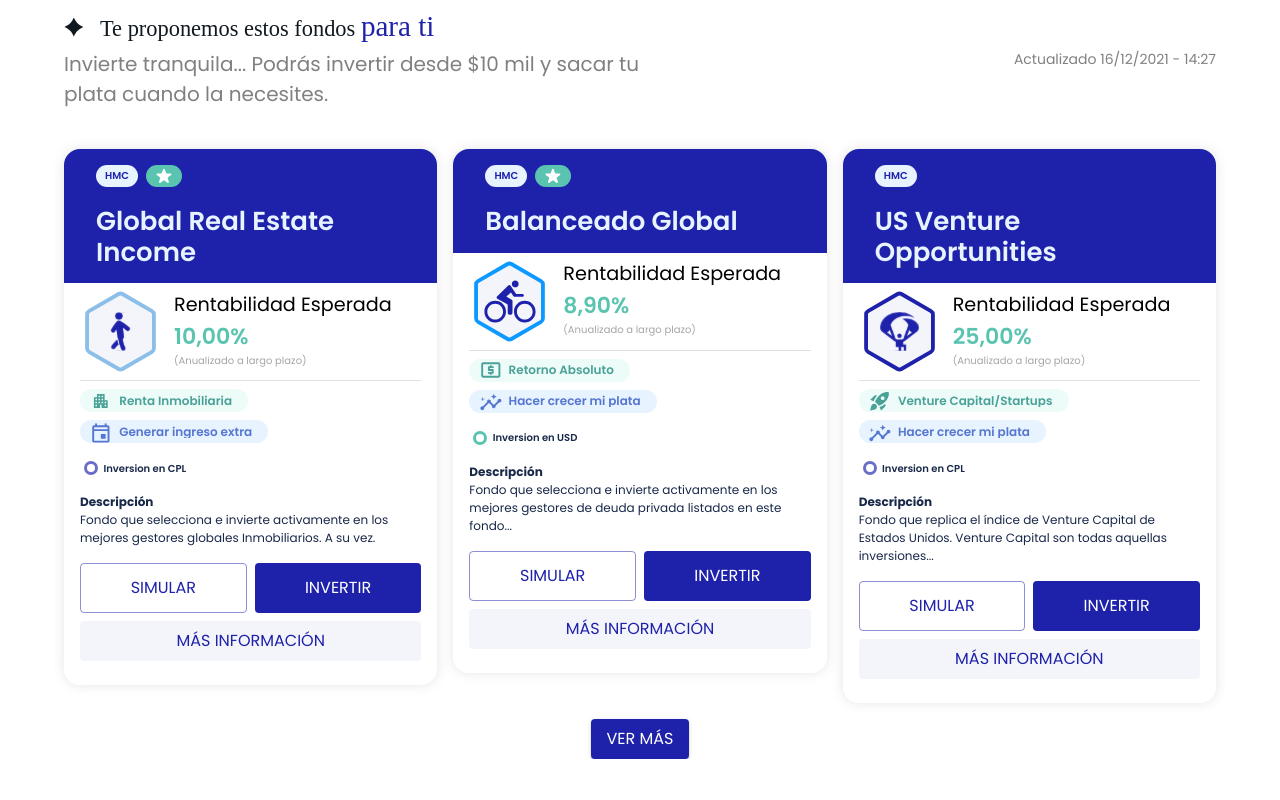
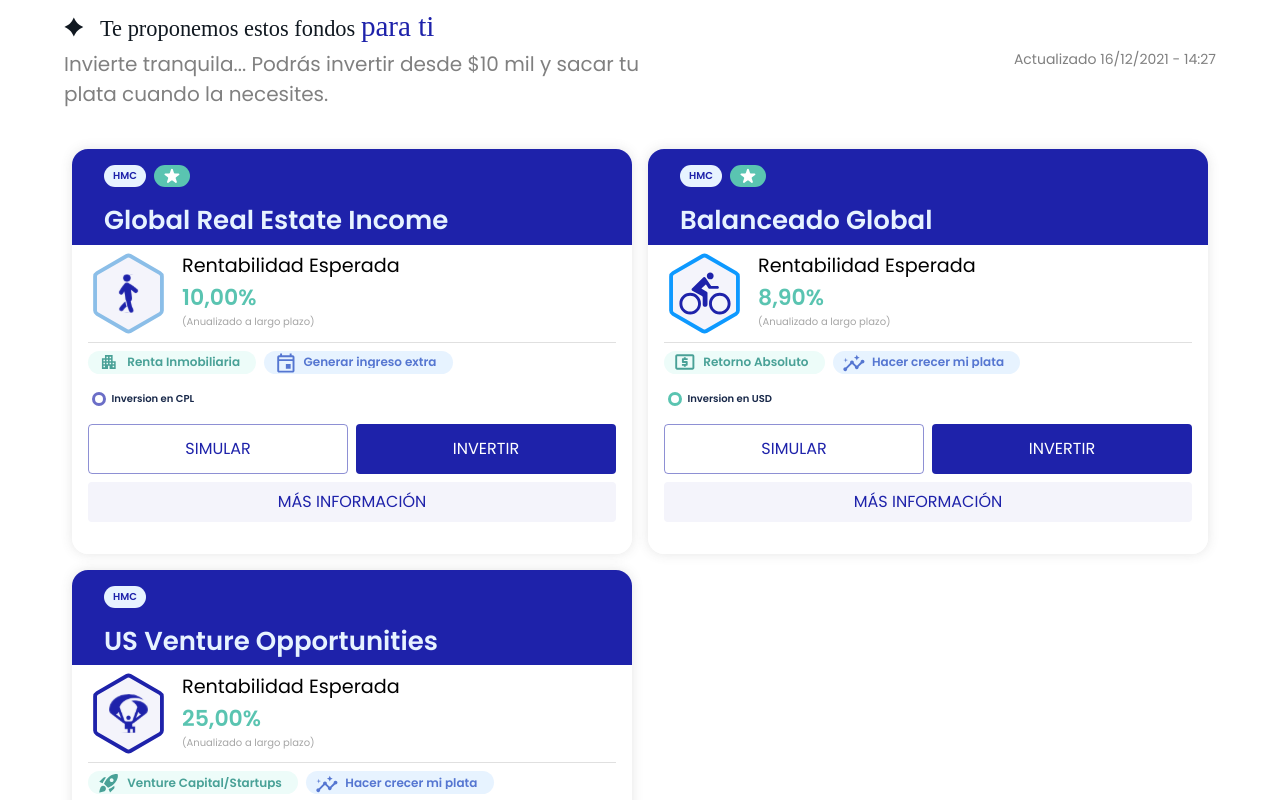
Before and after one commit to PandaDesigner/xcala-mui, a React (Vite) app: page / in a window 1280 px wide. Shown: the part 820-1620 px from the top of the page. Before the commit the page ends 1579 px from the top, so only its background shows below. Built offline with nearby package versions, Linux system fonts and the light colour scheme; a web font is replaced by a local one.

Commit message:
implementacion Grid container item

```diff
--- a/src/components/newDasborad/CardsProduct/BodyCardsContainer.jsx
+++ b/src/components/newDasborad/CardsProduct/BodyCardsContainer.jsx
@@ -35,7 +35,7 @@ const TitelCards = styled(Stack)({
 	isolation: "isolate",
 	flexDirection: "row",
 	width: "100%",
-	maxWidth: "374px",
+	//maxWidth: "374px",
 	justifyContent: "flex-start",
 	alignItems: "center",
 	padding: "0px",
@@ -139,7 +139,7 @@ export const BodyCardsContainer = ({
 				</Stack>
 			</Stack>
 			<TypeOfCurrency typeCurrency={typeCurrency} />
-			<CardsDescription funDescription={funDescription} />
+			{/*<CardsDescription funDescription={funDescription} />*/}
 			<CardsButtomGroup />
 		</BodyContainers>
 	);
--- a/src/components/newDasborad/CardsProduct/CardsFound.jsx
+++ b/src/components/newDasborad/CardsProduct/CardsFound.jsx
@@ -1,4 +1,4 @@
-import { Stack, styled } from "@mui/material";
+import { Grid, Stack, styled } from "@mui/material";
 import { HeadContainerCards } from "./HeadContainerCards";
 import { BodyCardsContainer } from "./BodyCardsContainer";
 const CardsProduct = styled(Stack)({
@@ -7,16 +7,16 @@ const CardsProduct = styled(Stack)({
 	position: "relative",
 	isolation: "isolate",
 	flexDirection: "column",
-	justifyContent: "flex-start",
-	alignItems: "flex-start",
+	justifyContent: "stretch",
+	alignItems: "stretch",
 	padding: "0px",
 	boxSizing: "border-box",
 	overflow: "hidden",
 	width: "100%",
 	height: "100%",
-	maxWidth: "456px",
+	maxWidth: "49.2%",
 	//maxHeight: "483.9px",
-	minWidth: "316px",
+	minWidth: "100%",
 	cursor: "pointer",
 	transitionDelay: "-2000",
 	transitionDuration: "3000",
@@ -38,6 +38,7 @@ export const CardsFound = ({
 	funDescription = "Lorem ipsum dolor sit amet consectetur. Congue hendrerit et lacinia donec tristique. A sit commodo fusce viverra",
 }) => {
 	return (
+		<Grid item lg={4} md={4} sm={4} xs={4}>
 		<CardsProduct>
 			<HeadContainerCards fundName={fundName} fundPerfile={fundPerfile} />
 			<BodyCardsContainer
@@ -48,7 +49,8 @@ export const CardsFound = ({
 				typeCurrency={typeCurrency}
 				rentabilityFound={rentabilityFound}
 				funDescription={funDescription}
-			/>
+				/>
 		</CardsProduct>
+		</Grid>
 	);
 };
--- a/src/components/newDasborad/DiviaiderSectionText.jsx
+++ b/src/components/newDasborad/DiviaiderSectionText.jsx
@@ -15,7 +15,7 @@ const ContainerDivaider = styled(Stack)({
 	padding: "0px",
 	boxSizing: "border-box",
 	width: "100%",
-	maxWidth: "1398px",
+	//maxWidth: "1398px",
 	marginBottom: "20px",
 });
 const TitelDivaiderContent = styled(Stack)({
@@ -107,7 +107,7 @@ const ContenTime = styled(Typography)({
 
 export const DiviaiderSectionText = () => {
 	return (
-		<ContainerDivaider maxWidth={"1398px"}>
+		<ContainerDivaider >
 			<TitelDivaiderContent
 				justifyContent={{
 					xs: "center",
--- a/src/components/newDasborad/GreetingDashboard.jsx
+++ b/src/components/newDasborad/GreetingDashboard.jsx
@@ -10,7 +10,7 @@ const TitelDashboards = styled(Stack)({
 	boxSizing: "border-box",
 	height: "48px",
 	width: "100%",
-	maxWidth: "1385px",
+	//maxWidth: "1385px",
 });
 
 const TitelType = styled(Typography)({
--- a/src/components/newDasborad/NewDashboard.jsx
+++ b/src/components/newDasborad/NewDashboard.jsx
@@ -1,4 +1,4 @@
-import { Box, Button, Stack, Typography, styled } from "@mui/material";
+import { Box, Button, Grid, Stack, Typography, styled } from "@mui/material";
 import { CajaSection } from "./CajaSection";
 import { SectionInteraction } from "./SectionInteraction";
 import { GreetingDashboard } from "./GreetingDashboard";
@@ -64,7 +64,7 @@ const SectionHeader = styled(Stack)({
 	alignItems: "flex-start",
 	padding: "0px",
 	boxSizing: "border-box",
-	maxWidth: "1398px",
+	//maxWidth: "1398px",
 	isolation: "isolate",
 });
 
@@ -166,12 +166,14 @@ export const NewDashboard = () => {
 
 				<DiviaiderSectionText width={"100%"} />
 
-				<Stack
+				<Grid
 					width={"100%"}
-					gap={"16px"}
-					flexWrap={{lg:"nowrap",md:"wrap",ms:"wrap", xs:"wrap"}}
-					flexDirection={"row"}
-					justifyContent={"center"}
+					rowSpacing={2}
+					columnSpacing={2}
+					Spacing={{ xs: 1, sm: 1, md: 2, lg: 2 }}
+					columns={{ xs: 4, sm: 4, md: 8, lg: 8 }}
+					container
+
 				>
 					<CardsFound
 						profileCards="Conservador"
@@ -212,7 +214,7 @@ export const NewDashboard = () => {
 							"Fondo que replica el índice de Venture Capital de Estados Unidos. Venture Capital son todas aquellas inversiones..."
 						}
 					/>
-				</Stack>
+				</Grid>
 
 				<Button variant="contained" color="primary">
 					Ver más
--- a/src/components/newDasborad/SectionInteraction.jsx
+++ b/src/components/newDasborad/SectionInteraction.jsx
@@ -255,7 +255,7 @@ export const SectionInteraction = ({
 			height={"100%"}
 			minHeight={"284px"}
 			//maxHeight={"414px"}
-			maxWidth={"1398px"}
+			//maxWidth={"1398px"}
 			gap={2}
 			//marginTop={{ lg: "0", md: "340px", sm: "8px", xs: "8px" }}
 			flexDirection={{ xs: "column", sm: "column", lg: "row", md: "row" }}
```
